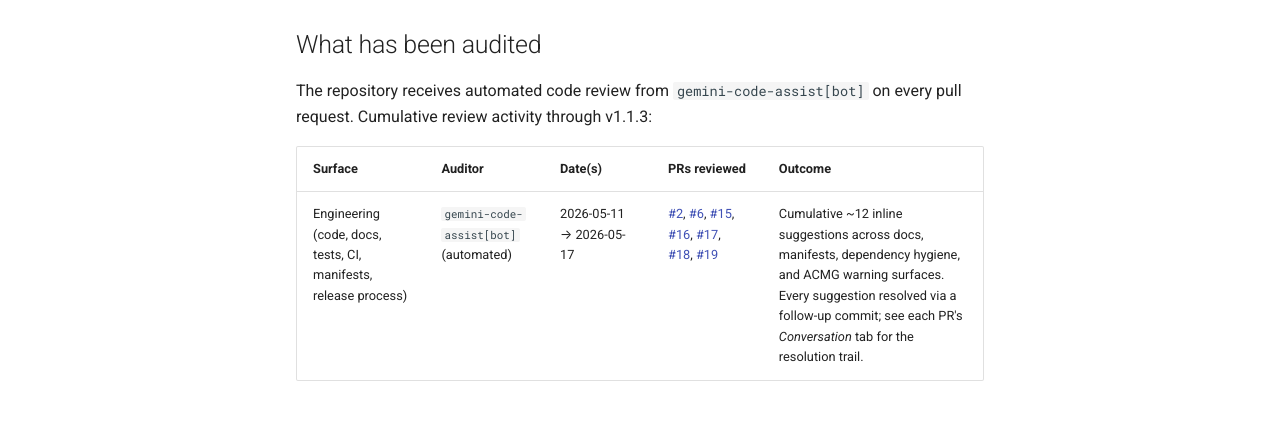
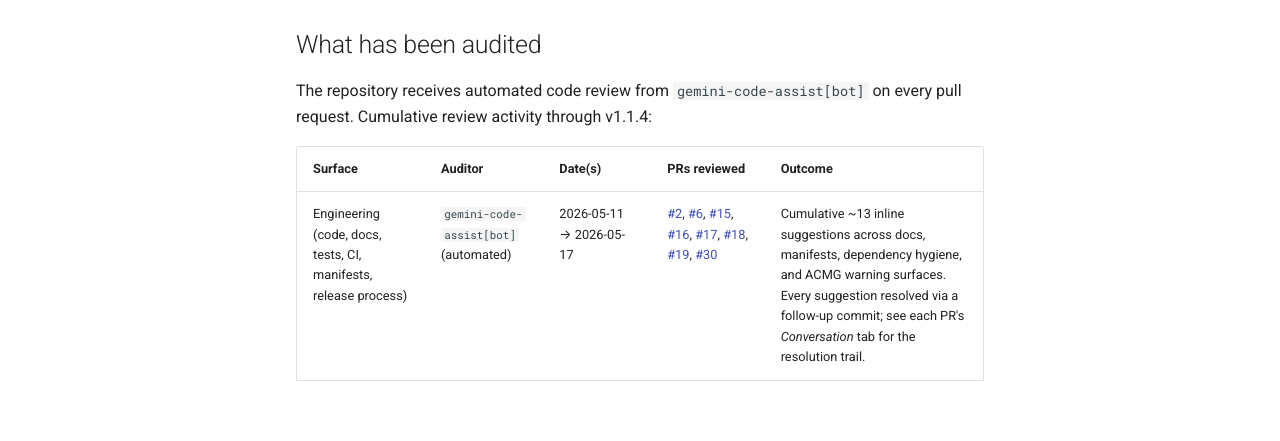
Before and after one commit to smaniches/alphafold-sovereign-mcp, an MkDocs documentation site: the page built from docs/audit.md, in a window 1280 px wide and 900 px high. Shown: the part 333-774 px from the top of the window. Built offline with MkDocs 1.6.1 and Material for MkDocs 9.7.7, drawn with Linux system fonts in a browser that asks for light colours; comment, search, counter and statistics services are not loaded; some of the changed text lies outside the part shown.

Commit message:
chore: address Gemini follow-up on PR #30
One medium-priority comment from gemini-code-assist on the v1.1.4
accuracy-patch PR. Correct catch on a self-referential inconsistency
I introduced in PR #30 itself: the document header now reads
"As of v1.1.4" (one of the explicit corrections in this PR), but the
audit summary table on line 12 still said "Cumulative review activity
through v1.1.3". The whole point of v1.1.4 was to fix that kind of
internal drift, so leaving it would have been ironic.

Applied:

1. AUDIT.md:12: "through v1.1.3" -> "through v1.1.4".
2. AUDIT.md:16 (summary-row PRs reviewed): appended #30 to the
   PRs-reviewed list and bumped the cumulative inline-suggestion
   count from ~12 to ~13. Date range left unchanged - both #19 and
   #30 reviews landed on 2026-05-17 ET.
3. AUDIT.md audit log: added a row for the PR #30 Gemini review,
   citing this commit as the resolution.

The audit log entry is mildly self-referential (the commit that
resolves the comment is the same commit that records the review),
but that is exactly what an honest audit trail looks like - we
caught our own inconsistency through the review process and fixed
it in the same release.

Verification: AUDIT.md parses (Markdown - no parser needed), file
still contains both "As of v1.1.4" (line 3) and "through v1.1.4"
(line 12) consistently.

```diff
--- a/AUDIT.md
+++ b/AUDIT.md
@@ -9,11 +9,11 @@ issue and PR numbers that resolved them.
 ## What has been audited
 
 The repository receives automated code review from `gemini-code-assist[bot]`
-on every pull request. Cumulative review activity through v1.1.3:
+on every pull request. Cumulative review activity through v1.1.4:
 
 | Surface | Auditor | Date(s) | PRs reviewed | Outcome |
 |---|---|---|---|---|
-| Engineering (code, docs, tests, CI, manifests, release process) | `gemini-code-assist[bot]` (automated) | 2026-05-11 → 2026-05-17 | [#2](https://github.com/smaniches/alphafold-sovereign-mcp/pull/2), [#6](https://github.com/smaniches/alphafold-sovereign-mcp/pull/6), [#15](https://github.com/smaniches/alphafold-sovereign-mcp/pull/15), [#16](https://github.com/smaniches/alphafold-sovereign-mcp/pull/16), [#17](https://github.com/smaniches/alphafold-sovereign-mcp/pull/17), [#18](https://github.com/smaniches/alphafold-sovereign-mcp/pull/18), [#19](https://github.com/smaniches/alphafold-sovereign-mcp/pull/19) | Cumulative ~12 inline suggestions across docs, manifests, dependency hygiene, and ACMG warning surfaces. Every suggestion resolved via a follow-up commit; see each PR's *Conversation* tab for the resolution trail. |
+| Engineering (code, docs, tests, CI, manifests, release process) | `gemini-code-assist[bot]` (automated) | 2026-05-11 → 2026-05-17 | [#2](https://github.com/smaniches/alphafold-sovereign-mcp/pull/2), [#6](https://github.com/smaniches/alphafold-sovereign-mcp/pull/6), [#15](https://github.com/smaniches/alphafold-sovereign-mcp/pull/15), [#16](https://github.com/smaniches/alphafold-sovereign-mcp/pull/16), [#17](https://github.com/smaniches/alphafold-sovereign-mcp/pull/17), [#18](https://github.com/smaniches/alphafold-sovereign-mcp/pull/18), [#19](https://github.com/smaniches/alphafold-sovereign-mcp/pull/19), [#30](https://github.com/smaniches/alphafold-sovereign-mcp/pull/30) | Cumulative ~13 inline suggestions across docs, manifests, dependency hygiene, and ACMG warning surfaces. Every suggestion resolved via a follow-up commit; see each PR's *Conversation* tab for the resolution trail. |
 
 ## What has NOT been audited
 
@@ -54,6 +54,7 @@ This section is appended to when audits complete. Each entry has:
 | 2026-05-17 | `gemini-code-assist[bot]` | PR #17 — finish v1.1.1 stable-release framing pass | 2 inline suggestions (`uvx` idiom; `Development Status :: 5 - Production/Stable` classifier) | Resolved in commit `ed08229` |
 | 2026-05-17 | `gemini-code-assist[bot]` | PR #18 — v1.1.2 metadata-coherence | 2 inline suggestions (CHANGELOG `PRs #17` → `PR #17`; `smithery.yaml` missing `maturity: stable`) | Resolved in commit `a5a4202` |
 | 2026-05-17 | `gemini-code-assist[bot]` | PR #19 — v1.1.3 dep-trim + Minerva CVE close | 2 inline suggestions (CHANGELOG `Six` → `Seven`; Dependabot ecosystem `pip` → `uv`) | Resolved in commit `61ed61c` |
+| 2026-05-17 | `gemini-code-assist[bot]` | PR #30 — v1.1.4 accuracy patch | 1 inline suggestion (internal consistency: this audit summary itself said "through v1.1.3" while the document header said "As of v1.1.4") | Resolved in this commit |
 
 ---
 
```
